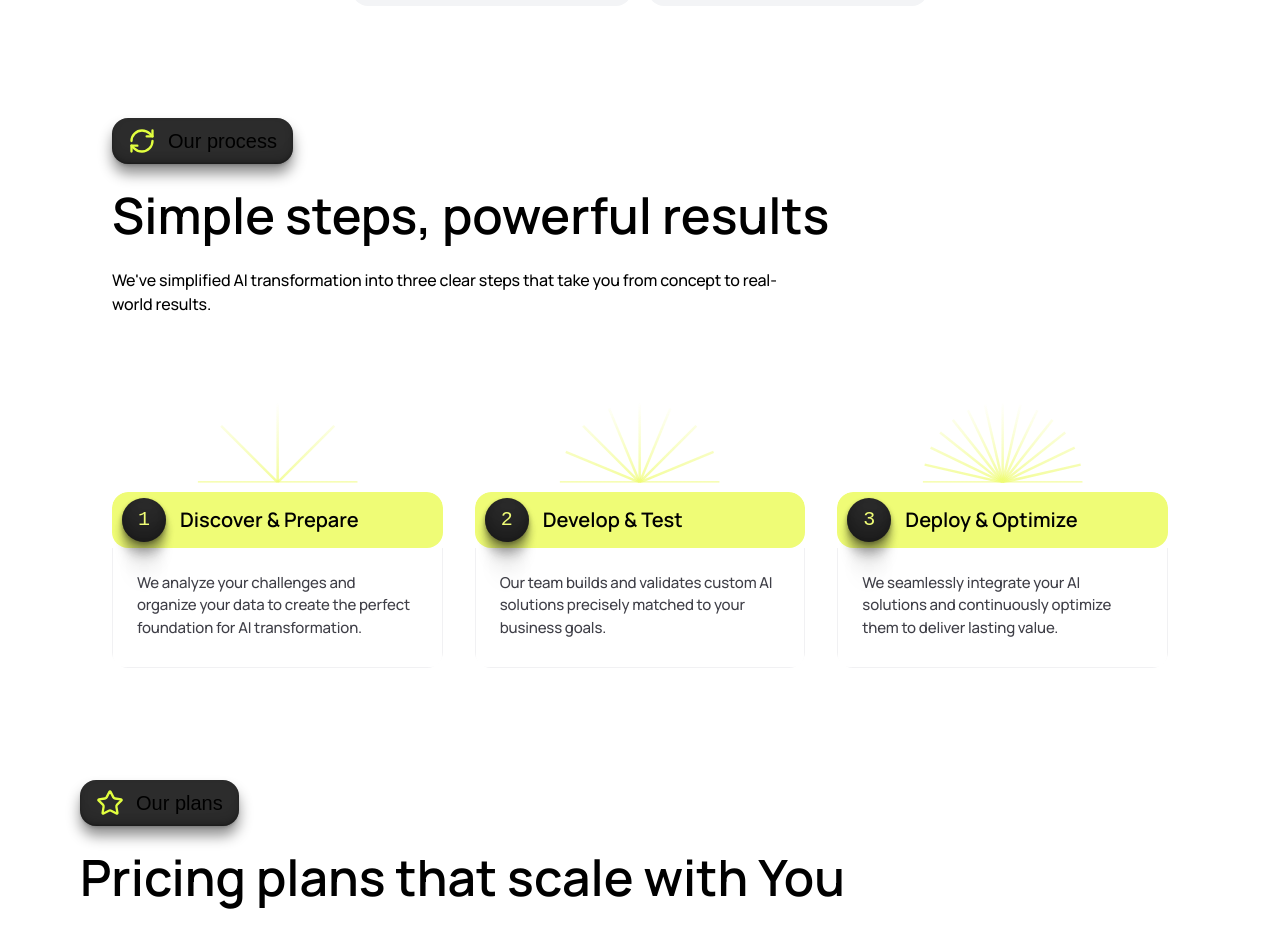
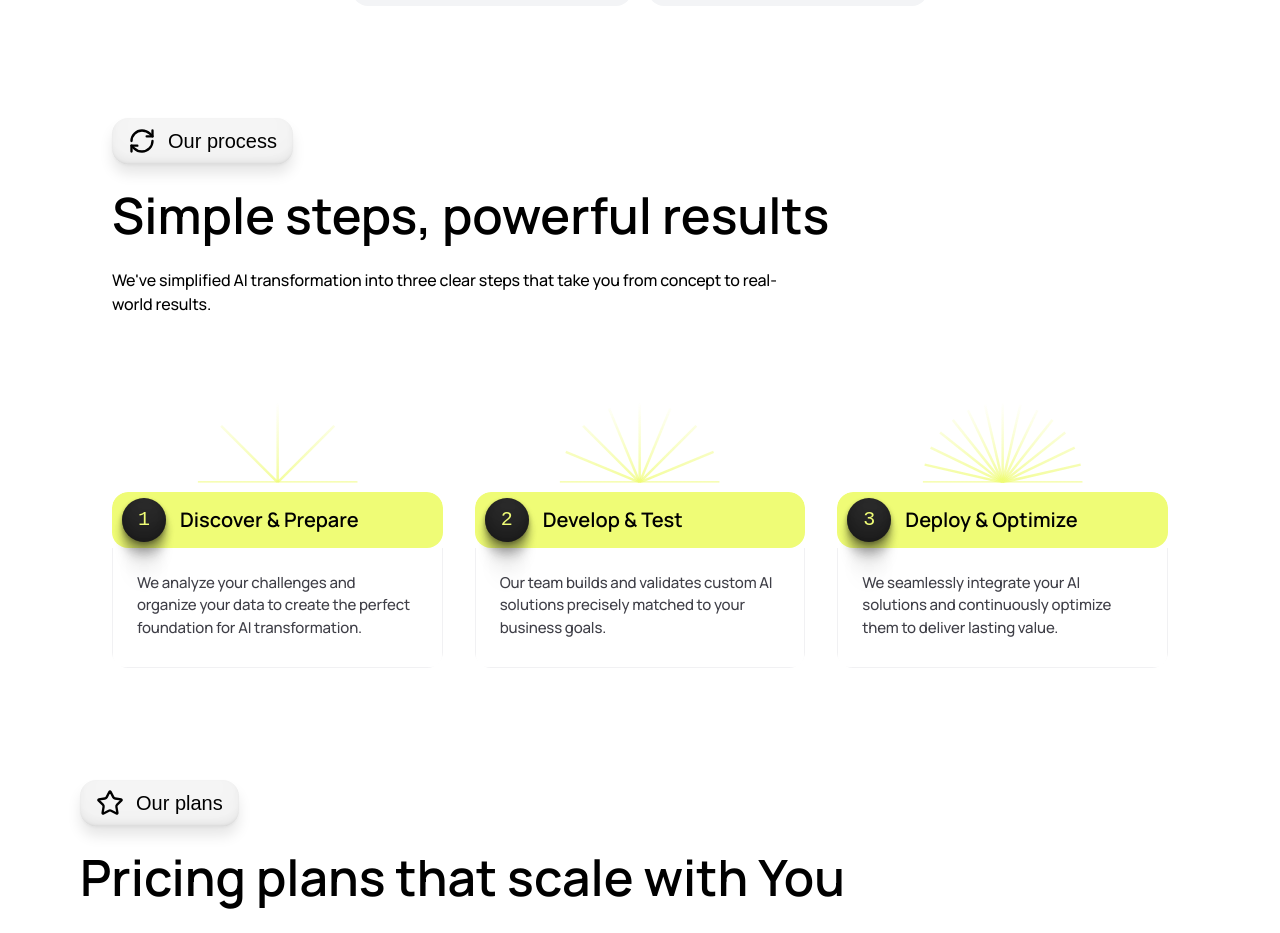
Before and after one commit to jamolweb/AI-branding-frontend, a Next.js app: page / in a window 1280 px wide. Shown: the part 1676-2609 px from the top of the page. Built offline with nearby package versions, Linux system fonts and the light colour scheme.

Commit message:
Implement theme support in SectionName and SectionTitle components; update icon colors and text styles based on the current theme for improved visual consistency in dark and light modes.

```diff
--- a/src/components/ui/homePage/SectionName.tsx
+++ b/src/components/ui/homePage/SectionName.tsx
@@ -1,32 +1,44 @@
 import { motion } from 'framer-motion'
 import { FlowerIcon, RefreshCw, StarIcon, Sun } from 'lucide-react'
 import { useTheme } from 'next-themes'
-
 const icons = {
-	process: (
+	process: ({ theme }: { theme: string | undefined }) => (
 		<div className='w-7 h-7 rounded-full flex items-center justify-center'>
-			<RefreshCw className='w-7 h-7 text-[#E2FF3F]' />
+			<RefreshCw
+				className='w-7 h-7'
+				style={{ color: theme === 'dark' ? '#E2FF3F' : '#000' }}
+			/>
 		</div>
 	),
-	plans: (
+	plans: ({ theme }: { theme: string | undefined }) => (
 		<div className='w-7 h-7 rounded-full flex items-center justify-center'>
-			<StarIcon className='w-7 h-7 text-[#E2FF3F]' />
+			<StarIcon
+				className='w-7 h-7'
+				style={{ color: theme === 'dark' ? '#E2FF3F' : '#000' }}
+			/>
 		</div>
 	),
-	faq: (
+	faq: ({ theme }: { theme: string | undefined }) => (
 		<div className='w-7 h-7 rounded-full flex items-center justify-center'>
-			<FlowerIcon className='w-7 h-7 text-[#effc76]' />
+			<FlowerIcon
+				className='w-7 h-7'
+				style={{ color: theme === 'dark' ? '#E2FF3F' : '#000' }}
+			/>
 		</div>
 	),
-	contact: (
+	contact: ({ theme }: { theme: string | undefined }) => (
 		<div className='w-7 h-7 rounded-full flex items-center justify-center'>
-			<Sun className='w-7 h-7 text-[#effc76]' />
+			<Sun
+				className='w-7 h-7'
+				style={{ color: theme === 'dark' ? '#E2FF3F' : '#000' }}
+			/>
 		</div>
 	),
 }
 
 const SectionName = ({ name, title }: { name: string; title: string }) => {
 	const { theme } = useTheme()
+
 	return (
 		<motion.div
 			className='flex items-center gap-3 w-fit px-4 py-2 mb-6'
@@ -34,18 +46,22 @@ const SectionName = ({ name, title }: { name: string; title: string }) => {
 			animate={{ opacity: 1, y: 0 }}
 			transition={{ duration: 0.5 }}
 			style={{
-				backgroundColor: 'rgb(45, 45, 45)',
+				backgroundColor:
+					theme === 'dark' ? 'rgb(45, 45, 45)' : 'rgb(245, 245, 245)',
 				borderRadius: '16px',
 				boxShadow:
-					'rgba(0, 0, 0, 0.435) 0px -0.597144px 1.31372px -1.125px inset, rgba(0, 0, 0, 0.4) 0px -1.81088px 3.98394px -2.25px inset, rgba(0, 0, 0, 0.32) 0px -4.78699px 10.5314px -3.375px inset, rgba(0, 0, 0, 0.05) 0px -15px 33px -4.5px inset, rgba(0, 0, 0, 0.075) 0px 0.602187px 0.843062px -0.166667px, rgba(0, 0, 0, 0.14) 0px 2.28853px 3.20395px -0.333333px, rgba(0, 0, 0, 0.45) 0px 10px 14px -0.5px',
+					theme === 'dark'
+						? 'rgba(0, 0, 0, 0.435) 0px -0.597144px 1.31372px -1.125px inset, rgba(0, 0, 0, 0.4) 0px -1.81088px 3.98394px -2.25px inset, rgba(0, 0, 0, 0.32) 0px -4.78699px 10.5314px -3.375px inset, rgba(0, 0, 0, 0.05) 0px -15px 33px -4.5px inset, rgba(0, 0, 0, 0.075) 0px 0.602187px 0.843062px -0.166667px, rgba(0, 0, 0, 0.14) 0px 2.28853px 3.20395px -0.333333px, rgba(0, 0, 0, 0.45) 0px 10px 14px -0.5px'
+						: 'rgba(0, 0, 0, 0.1) 0px -0.597144px 1.31372px -1.125px inset, rgba(0, 0, 0, 0.1) 0px -1.81088px 3.98394px -2.25px inset, rgba(0, 0, 0, 0.08) 0px -4.78699px 10.5314px -3.375px inset, rgba(0, 0, 0, 0.02) 0px -15px 33px -4.5px inset, rgba(0, 0, 0, 0.02) 0px 0.602187px 0.843062px -0.166667px, rgba(0, 0, 0, 0.04) 0px 2.28853px 3.20395px -0.333333px, rgba(0, 0, 0, 0.1) 0px 10px 14px -0.5px',
 				opacity: 1,
 			}}
 		>
-			{icons[name as keyof typeof icons]}
+			{icons[name as keyof typeof icons]({ theme })}
 			<span
 				style={{
 					fontFamily: '"Satoshi", "Satoshi Placeholder", sans-serif',
 					fontSize: '20px',
+					color: theme === 'dark' ? '#fff' : '#000',
 				}}
 			>
 				{title}
--- a/src/components/ui/homePage/sectionTitle.tsx
+++ b/src/components/ui/homePage/sectionTitle.tsx
@@ -1,4 +1,5 @@
 import { motion } from 'framer-motion'
+import { useTheme } from 'next-themes'
 
 const SectionTitle = ({
 	title,
@@ -7,10 +8,14 @@ const SectionTitle = ({
 	title: string
 	description: string
 }) => {
+	const { theme } = useTheme()
+
 	return (
 		<>
 			<motion.h1
-				className='text-4xl md:text-[44px] lg:text-[50px] font-semibold mb-4 text-black dark:text-white font-manrope'
+				className={`text-4xl md:text-[44px] lg:text-[50px] font-semibold mb-4 ${
+					theme === 'dark' ? 'text-white' : 'text-black'
+				} font-manrope`}
 				initial={{ opacity: 0, y: 20 }}
 				animate={{ opacity: 1, y: 0 }}
 				transition={{ duration: 0.5, delay: 0.1 }}
@@ -18,7 +23,9 @@ const SectionTitle = ({
 				{title}
 			</motion.h1>
 			<motion.p
-				className='text-[16px] text-black dark:text-gray-300 mb-12 md:mb-16 max-w-2xl font-medium tracking-[-.01em] leading-[1.5em] font-manrope mt-6'
+				className={`text-[16px] ${
+					theme === 'dark' ? 'text-gray-300' : 'text-black'
+				} mb-12 md:mb-16 max-w-2xl font-medium tracking-[-.01em] leading-[1.5em] font-manrope mt-6`}
 				initial={{ opacity: 0, y: 20 }}
 				animate={{ opacity: 1, y: 0 }}
 				transition={{ duration: 0.5, delay: 0.2 }}
```
